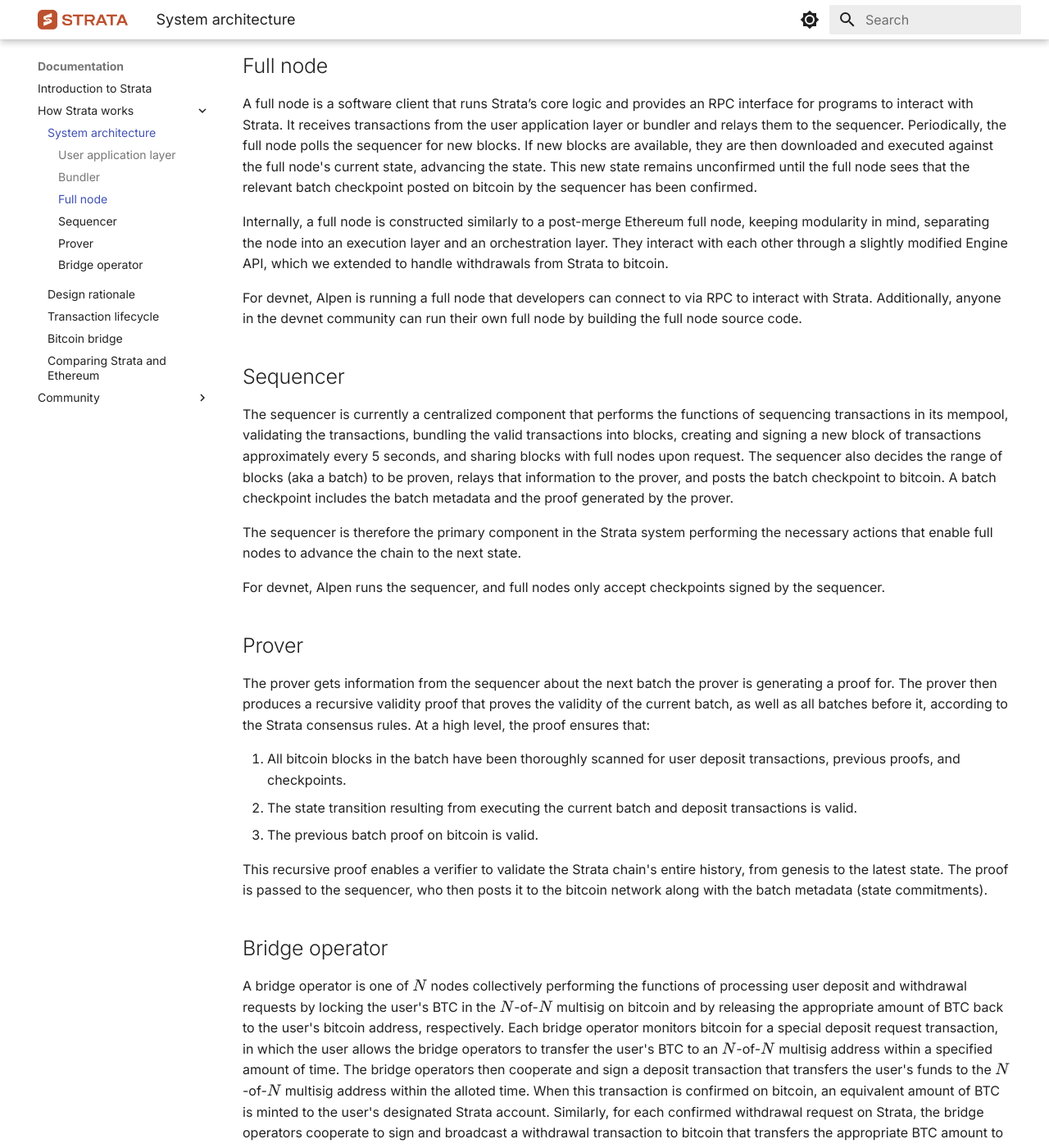
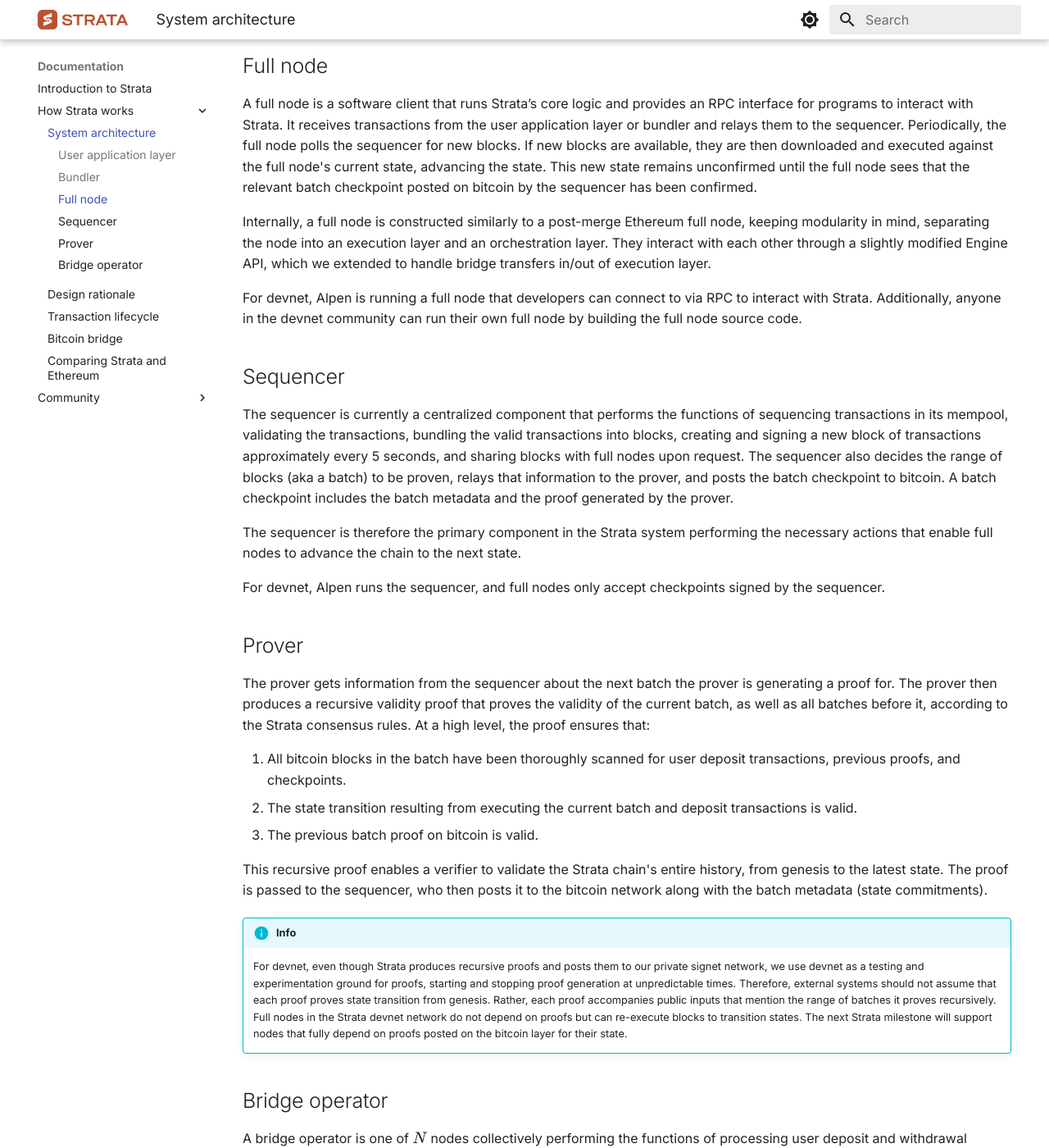
Before and after one commit to alpenlabs/docs, an MkDocs documentation site: the page built from docs/technical/architecture.md, in a window 1280 px wide and 1400 px high, scrolled down 1825 px. Shown: the whole window at 82% size. Built offline with MkDocs 1.6.1 and Material for MkDocs 9.7.7, drawn with Linux system fonts in a browser that asks for light colours.

Commit message:
Add info about the proof generation. (#11)
* Add info about the proof generation.

* docs: apply formatting updates

* fix: formatting and lints

---------

Co-authored-by: John Light <john-light@users.noreply.github.com>
Co-authored-by: Jose Storopoli <jose@storopoli.io>

```diff
--- a/docs/technical/architecture.md
+++ b/docs/technical/architecture.md
@@ -84,8 +84,8 @@ Internally, a full node is constructed similarly to a post-merge Ethereum full n
 keeping modularity in mind,
 separating the node into an execution layer
 and an orchestration layer. They interact with each other
-through a slightly modified Engine API, which we extended to handle withdrawals
-from Strata to bitcoin.
+through a slightly modified Engine API, which we extended to handle
+bridge transfers in/out of execution layer.
 
 For devnet, Alpen is running a full node that developers
 can connect to via RPC to interact with Strata.
@@ -132,6 +132,21 @@ The proof is passed to the sequencer,
 who then posts it to the bitcoin network along with the batch metadata
 (state commitments).
 
+!!! info
+
+    For devnet, even though Strata produces recursive proofs and posts them
+    to our private signet network,
+    we use devnet as a testing and experimentation ground for proofs,
+    starting and stopping proof generation at unpredictable times.
+    Therefore, external systems should not assume that
+    each proof proves state transition from genesis.
+    Rather, each proof accompanies public inputs that mention
+    the range of batches it proves recursively.
+    Full nodes in the Strata devnet network do not depend on proofs
+    but can re-execute blocks to transition states.
+    The next Strata milestone will support nodes that fully depend on
+    proofs posted on the bitcoin layer for their state.
+
 ## Bridge operator
 
 A bridge operator is one of $N$ nodes collectively performing
```
